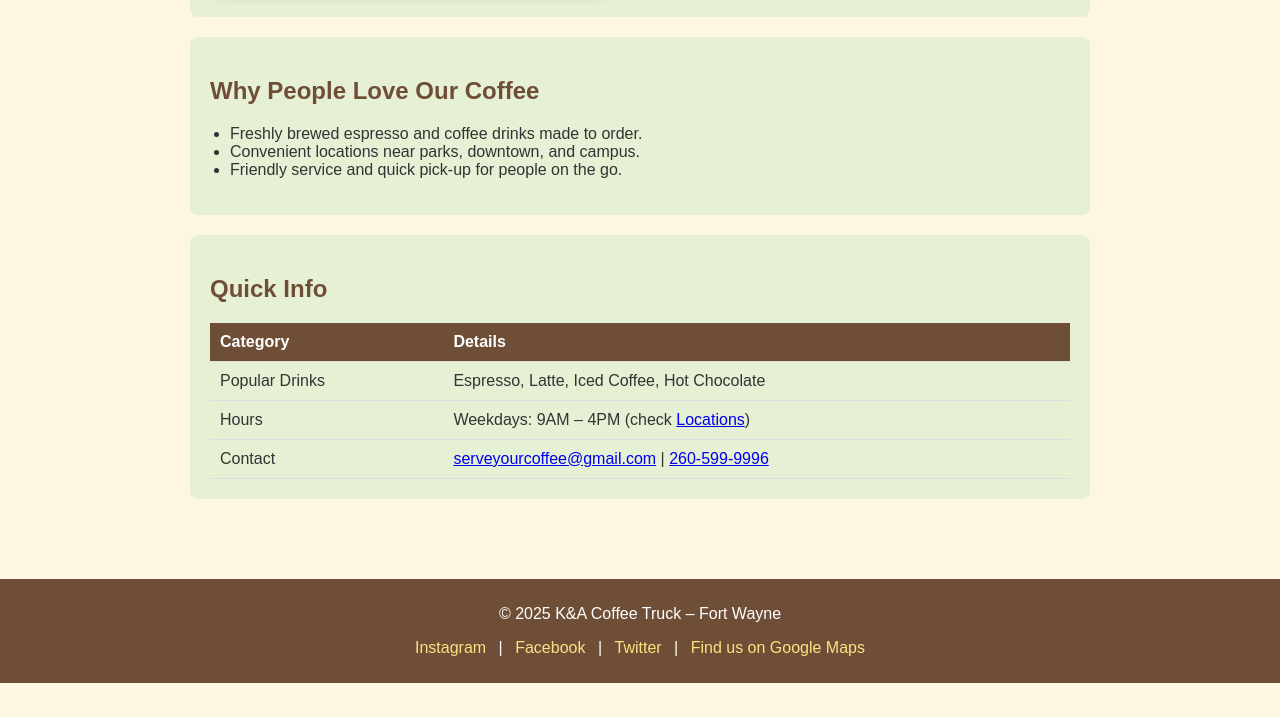
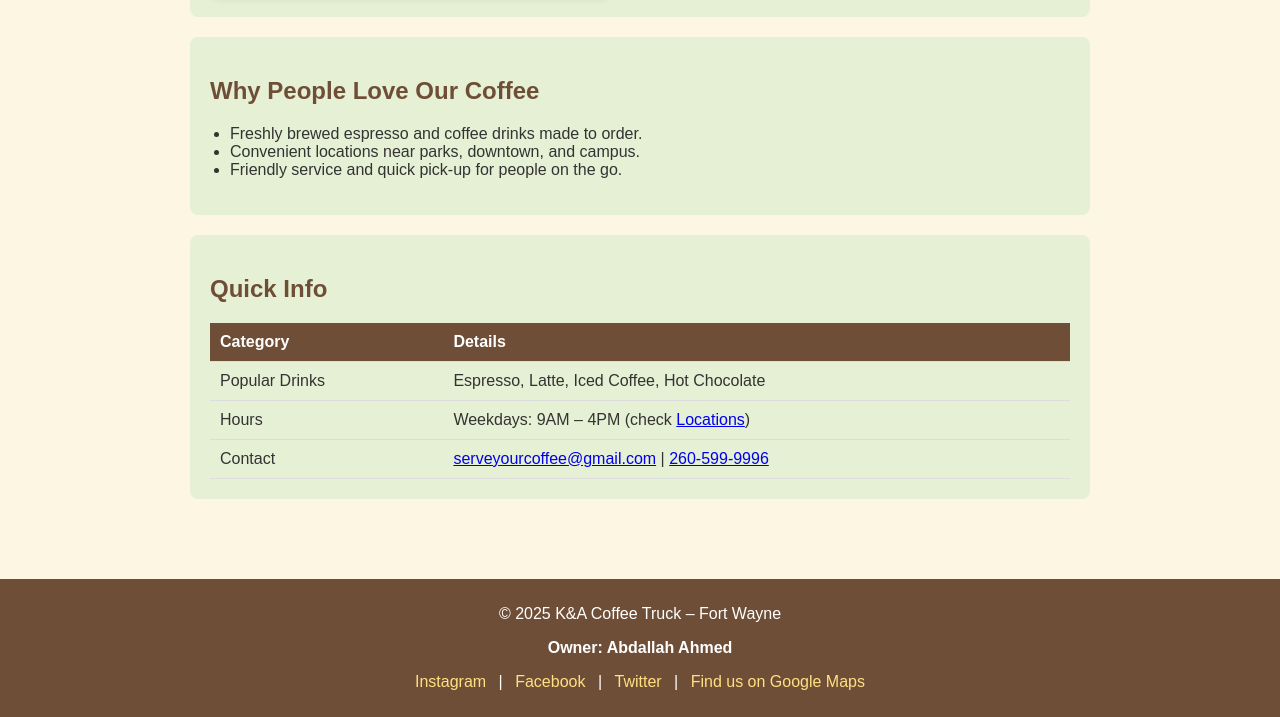
Before and after one commit to Bhlool005/coffee-website, a plain HTML site: page index.html in a window 1280 px wide. Shown: the part 718-1435 px from the top of the page. Before the commit the page ends 1401 px from the top, so only its background shows below. Drawn offline with Linux system fonts and the light colour scheme.

Commit message:
Update index.html

```diff
--- a/index.html
+++ b/index.html
@@ -15,10 +15,12 @@
 </head>
 <body>
   <a href="#main" class="skip-link">Skip to main content</a>
+
   <!-- Site Header -->
   <header>
     <h1>K&A Coffee Truck</h1>
     <p>Fresh Coffee on the Go – Fort Wayne</p>
+
     <!-- Main Navigation -->
     <nav aria-label="Main navigation">
       <ul>
@@ -31,8 +33,10 @@
       </ul>
     </nav>
   </header>
+
   <!-- Main Content -->
   <main id="main">
+
     <section class="hero">
       <picture>
         <source media="(max-width: 600px)" srcset="https://i.pinimg.com/736x/5c/15/43/5c1543116f12a1d536b839421df29537.jpg">
@@ -53,6 +57,7 @@
         </p>
       </div>
     </section>
+
     <section>
       <h2>Why People Love Our Coffee</h2>
       <ul>
@@ -61,6 +66,7 @@
         <li>Friendly service and quick pick-up for people on the go.</li>
       </ul>
     </section>
+
     <section>
       <h2>Quick Info</h2>
       <table>
@@ -81,21 +87,27 @@
           </tr>
           <tr>
             <td>Contact</td>
-            <td><a href="mailto:serveyourcoffee@gmail.com">serveyourcoffee@gmail.com</a> | <a href="tel:+12605999996">260-599-9996</a></td>
+            <td>
+              <a href="mailto:serveyourcoffee@gmail.com">serveyourcoffee@gmail.com</a> |
+              <a href="tel:+12605999996">260-599-9996</a>
+            </td>
           </tr>
         </tbody>
       </table>
     </section>
+
   </main>
+
   <footer>
     <p>&copy; 2025 K&A Coffee Truck – Fort Wayne</p>
+    <p><strong>Owner: Abdallah Ahmed</strong></p>
     <p>
       <a href="https://instagram.com" target="_blank" rel="noopener" aria-label="Instagram">Instagram</a> |
       <a href="https://facebook.com" target="_blank" rel="noopener" aria-label="Facebook">Facebook</a> |
       <a href="https://twitter.com" target="_blank" rel="noopener" aria-label="Twitter">Twitter</a>
-      <!-- Example: Add real location link -->
       | <a href="https://goo.gl/maps/xABC123" target="_blank" rel="noopener" aria-label="Google Maps Location">Find us on Google Maps</a>
     </p>
   </footer>
+
 </body>
 </html>
```
